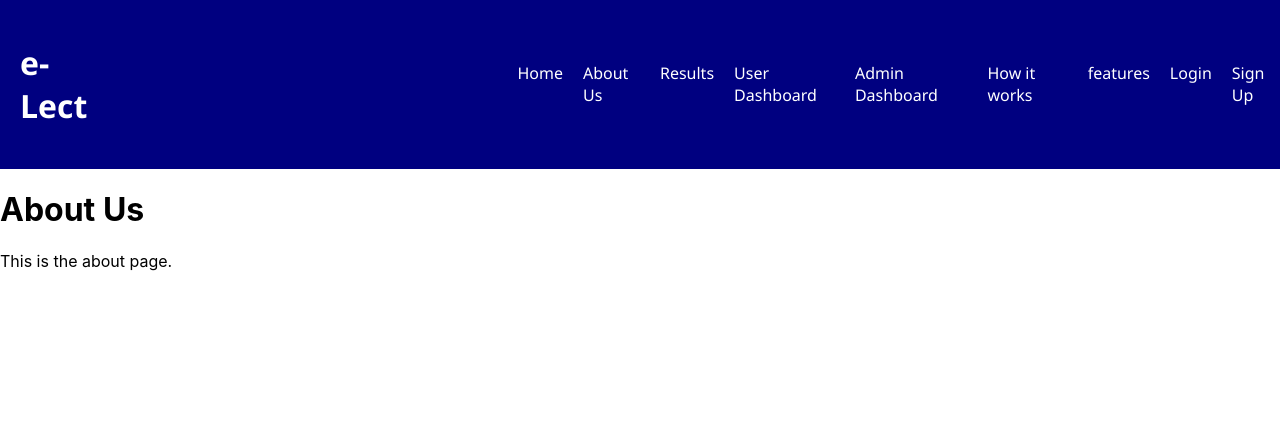
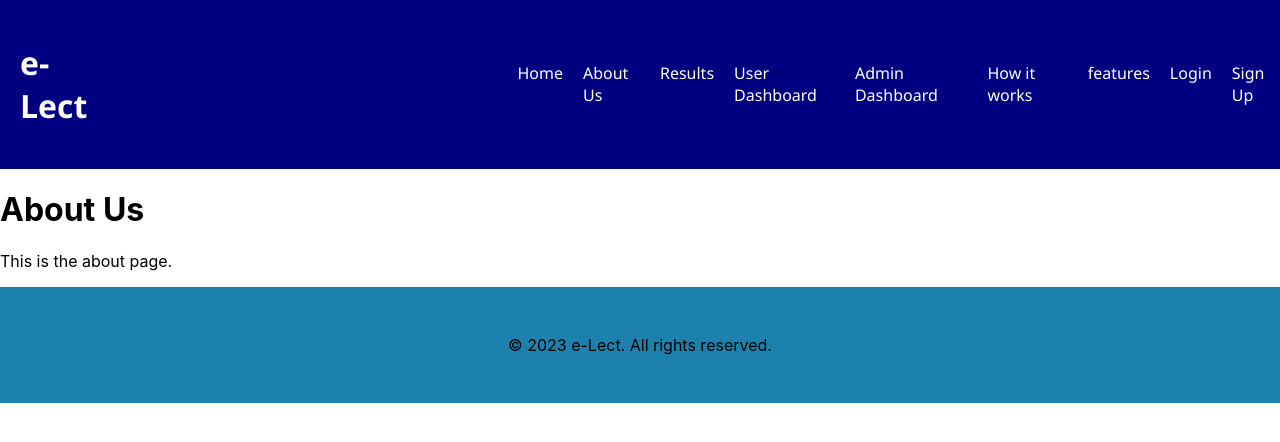
Before and after one commit to KarkiAnmol/Blockchain-eVoting, a React (Create React App) app in the folder frontend/: page /about in a window 1280 px wide. Shown: the top 442 px of the page. Built offline with nearby package versions, Linux system fonts and the light colour scheme.

Commit message:
update footer.css

```diff
--- a/frontend/src/App.js
+++ b/frontend/src/App.js
@@ -12,7 +12,7 @@ function App() {
           <Route path="/" exact element={<Landing />} />
           <Route path="/about" exact element={<About />} />
         </Routes>
-        {/* <Footer /> */}
+        <Footer />
       </div>
     </Router>
   );
--- /dev/null
+++ b/frontend/src/components/Footer.css
@@ -0,0 +1,28 @@
+.footer {
+  background-color: #1c82ad;
+  color: black;
+  padding: 2rem;
+  display: flex;
+  justify-content: center;
+  align-items: center;
+}
+
+.footer-link {
+  color: #fff;
+  text-decoration: none;
+  margin: 0 1rem;
+}
+
+.footer-link:hover {
+  text-decoration: underline;
+}
+
+.footer-text {
+  margin: 0;
+  font-family: "Gill Sans", "Gill Sans MT", Calibri, "Trebuchet MS", sans-serif;
+}
+
+.footer-logo {
+  font-size: 2rem;
+  margin-right: 1rem;
+}
--- a/frontend/src/components/Footer.js
+++ b/frontend/src/components/Footer.js
@@ -0,0 +1,14 @@
+import React from "react";
+import "./Footer.css";
+
+function Footer() {
+  return (
+    <footer className="footer">
+      <div className="footer-container">
+        <p>© 2023 e-Lect. All rights reserved.</p>
+      </div>
+    </footer>
+  );
+}
+
+export default Footer;
```
